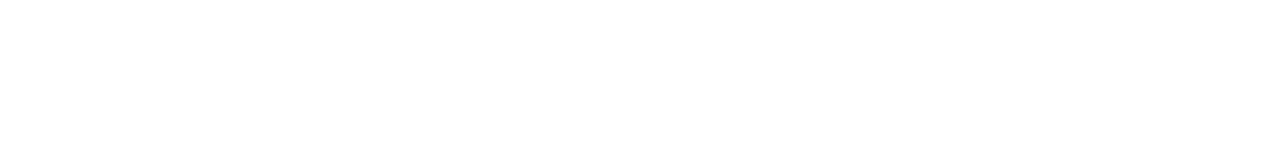
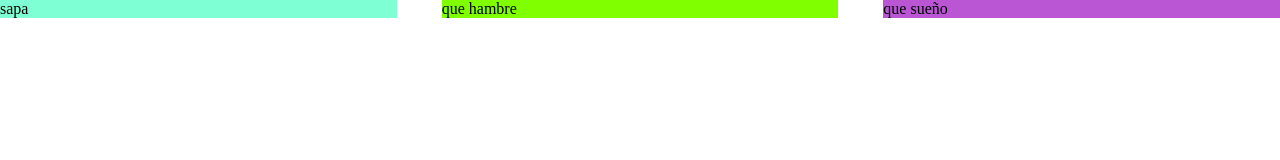
Before and after one commit to isabella2303/Responsive, a plain HTML site: page index.html in a window 1280 px wide. Drawn offline with Linux system fonts and the light colour scheme.

Commit message:
imagenes

```diff
--- a/estilos.css
+++ b/estilos.css
@@ -0,0 +1,24 @@
+*{
+    margin: 0;
+}
+
+
+.azul{
+    background-color: aquamarine;
+   width: calc((100% / 3) - 30px);
+    height: 30%;
+}
+.verde{
+    background-color: chartreuse;
+    width: calc((100% / 3) - 30px);
+}
+.morada{
+    background-color:mediumorchid;
+    width: calc((100% / 3) - 30px);
+
+}
+.contenedor{
+    display: flex;
+    width:100%;
+    justify-content: space-between;
+}
--- a/index.html
+++ b/index.html
@@ -8,10 +8,10 @@
     <link rel="stylesheet" href="estilos.css">
 </head>
 <body>
-   <div>
-    <div class="azul"></div>
-    <div class="verde"></div>
-    <div class="morada"></div>
+   <div class="contenedor">
+    <div class="azul"> sapa</div>
+    <div class="verde">que hambre</div>
+    <div class="morada">que sueño</div>
    </div>
 </body>
 </html>
```
Also changed, not shown: samsung.jpg (added), tablet.webp (added).
